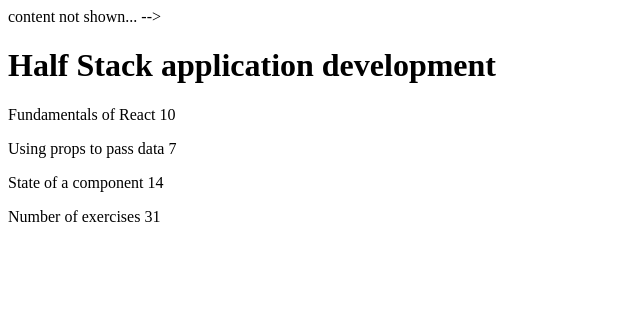
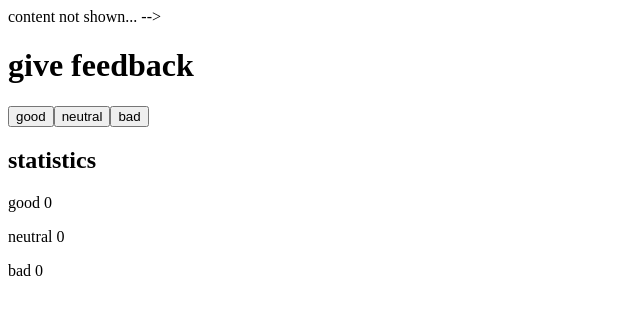
Before and after one commit to alazylion18/Full_Stack_Open_2022_part1, a React (Create React App) app: page / in a window 1280 px wide. Shown: the top 314 px of the page, without its empty margins (0-640 px from the left). Built offline with nearby package versions, Linux system fonts and the light colour scheme.

Commit message:
Exercise 1.6

```diff
--- a/src/App.js
+++ b/src/App.js
@@ -1,67 +1,55 @@
-const Header = (props) =>{
-  //console.log(props.course.name)
-  return(
-    <>
-      <h1>{props.course.name}</h1>
-    </>
-  )
-}
+import { click } from '@testing-library/user-event/dist/click'
+import {useState} from 'react'
 
-const Content = (props) =>{
-  //console.log(props.parts.parts)
-  return(
-    <>
-      <Part part={props.parts.parts[0].name} exercise={props.parts.parts[0].exercises}/>
-      <Part part={props.parts.parts[1].name} exercise={props.parts.parts[1].exercises}/>
-      <Part part={props.parts.parts[2].name} exercise={props.parts.parts[2].exercises}/>
-    </>
-  )
-}
 
-const Part = (props) =>{
-  //console.log(props)
-  return(
-    <>
-      <p>
-        {props.part} {props.exercise}
-      </p>
-    </>
-  )
-}
-
-const Total = (props) =>{
-  return(
-    <>
-      <p>Number of exercises {props.parts.parts[0].exercises+props.parts.parts[1].exercises+props.parts.parts[2].exercises}</p>
-    </>
-  )
+const Button = (props) => {
+  <button onClick={props.handleClick}>
+    {props.text}
+  </button>
 }
 
 const App = () => {
-  const course = {
-  name: "Half Stack application development",
-  parts: [
-    {
-      name: "Fundamentals of React",
-      exercises:10
-    },
-    {
-      name: "Using props to pass data",
-      exercises: 7
-    },
-    {
-      name: "State of a component",
-      exercises:14
-    }
-  ]
+  const [good, setGood] = useState(0)
+  const [neutral, setNeutral] = useState(0)
+  const [bad, setBad] = useState(0)
+
+  const handleGoodClick = () => {
+    setGood(good + 1)
   }
 
+  const handleNeutralClick = () => {
+    setNeutral(neutral + 1)
+  }
+
+  const handleBadClick = () => {
+    setBad(bad + 1)
+  }
+
+
   return (
-    <>
-      <Header course={course}/>
-      <Content parts={course}/>
-      <Total parts={course}/>
-    </>
+    <div>
+      <h1>give feedback</h1>
+      <button onClick={handleGoodClick}>
+        good
+      </button>
+      <button onClick={handleNeutralClick}>
+        neutral
+      </button>
+      <button onClick={handleBadClick}>
+        bad
+      </button>
+      <br></br>
+      <h2>statistics</h2>
+      <p>
+        good {good}
+      </p>
+      <p>
+        neutral {neutral}
+      </p>
+      <p>
+        bad {bad}
+      </p>
+     </div>
   )
 }
 
```
